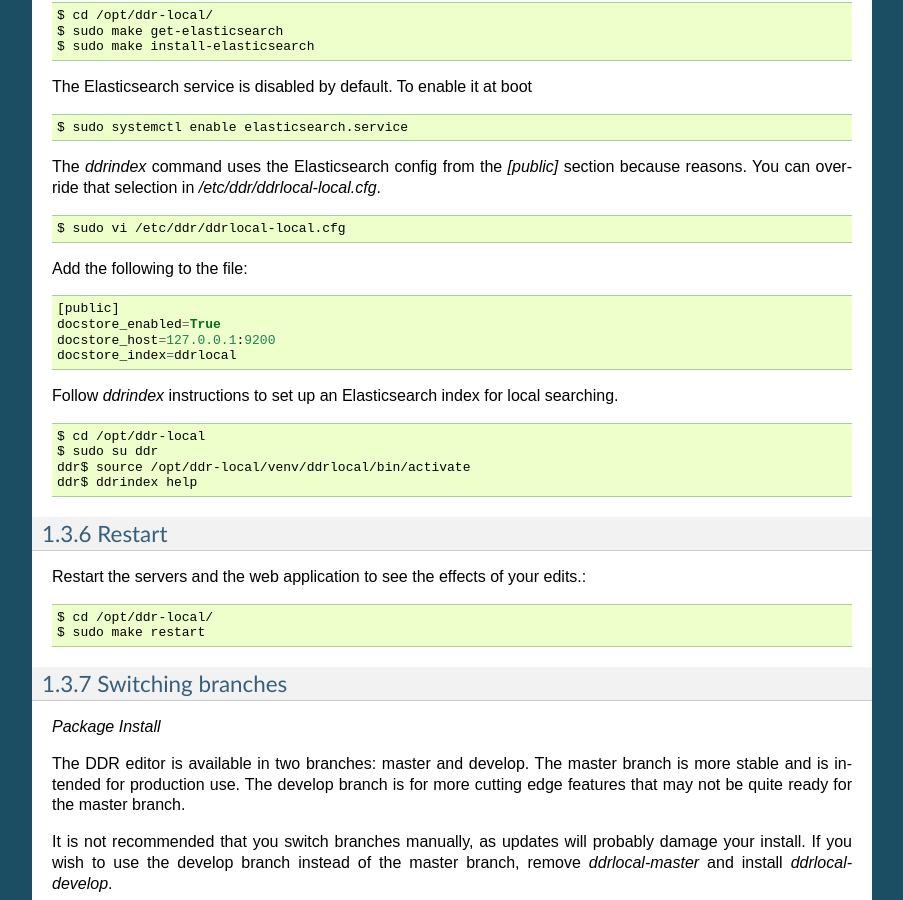
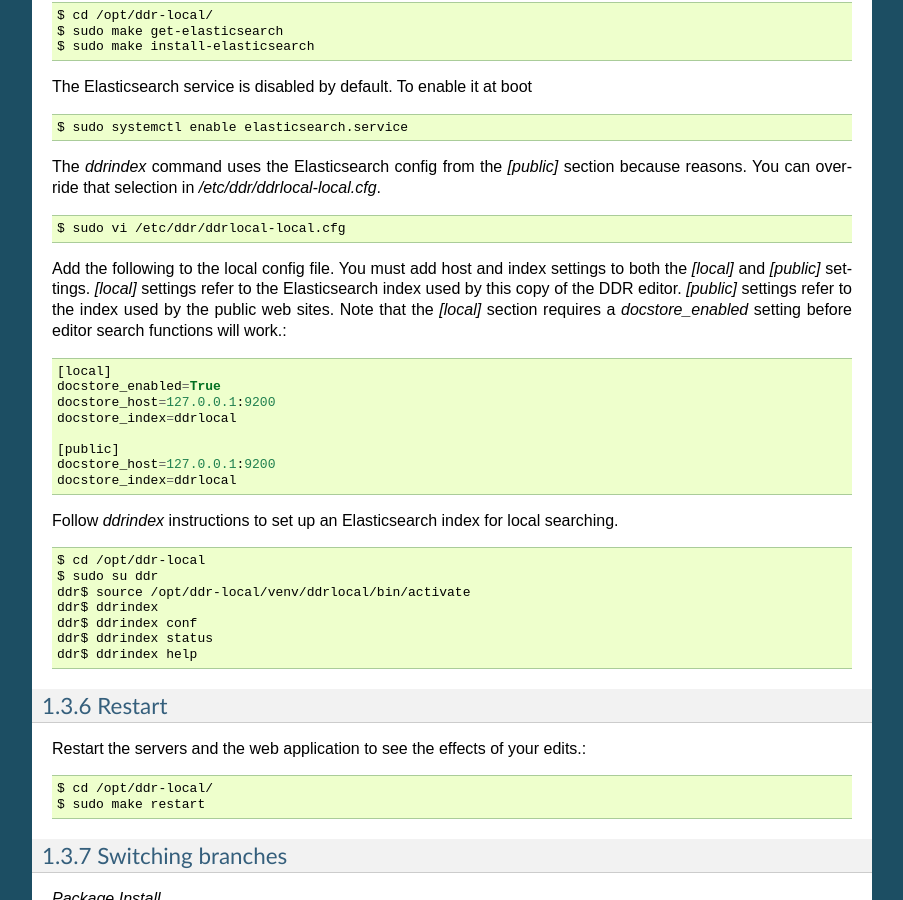
Before and after one commit to denshoproject/ddr-manual, a Sphinx documentation site: the page built from source/admins/workstations/create-workstation-vm.rst, in a window 1280 px wide and 900 px high, scrolled down 8625 px. Shown: the whole window, without its empty margins (198-1101 px from the left). Built offline with Sphinx 7.4.7, drawn with Linux system fonts in a browser that asks for light colours.

Commit message:
create-workstation-vm: more explanation,examples for docstore

```diff
--- a/source/admins/workstations/create-workstation-vm.rst
+++ b/source/admins/workstations/create-workstation-vm.rst
@@ -472,10 +472,14 @@
 ::
     $ sudo vi /etc/ddr/ddrlocal-local.cfg
 
-Add the following to the file:
+Add the following to the local config file.  You must add host and index settings to both the `[local]` and `[public]` settings.  `[local]` settings refer to the Elasticsearch index used by this copy of the DDR editor.  `[public]` settings refer to the index used by the public web sites.  Note that the `[local]` section requires a `docstore_enabled` setting before editor search functions will work.:
 ::
+    [local]
+    docstore_enabled=True
+    docstore_host=127.0.0.1:9200
+    docstore_index=ddrlocal
+
     [public]
-    docstore_enabled=True
     docstore_host=127.0.0.1:9200
     docstore_index=ddrlocal
 
@@ -484,6 +488,9 @@
     $ cd /opt/ddr-local
     $ sudo su ddr
     ddr$ source /opt/ddr-local/venv/ddrlocal/bin/activate
+    ddr$ ddrindex
+    ddr$ ddrindex conf
+    ddr$ ddrindex status
     ddr$ ddrindex help
 
 
```
